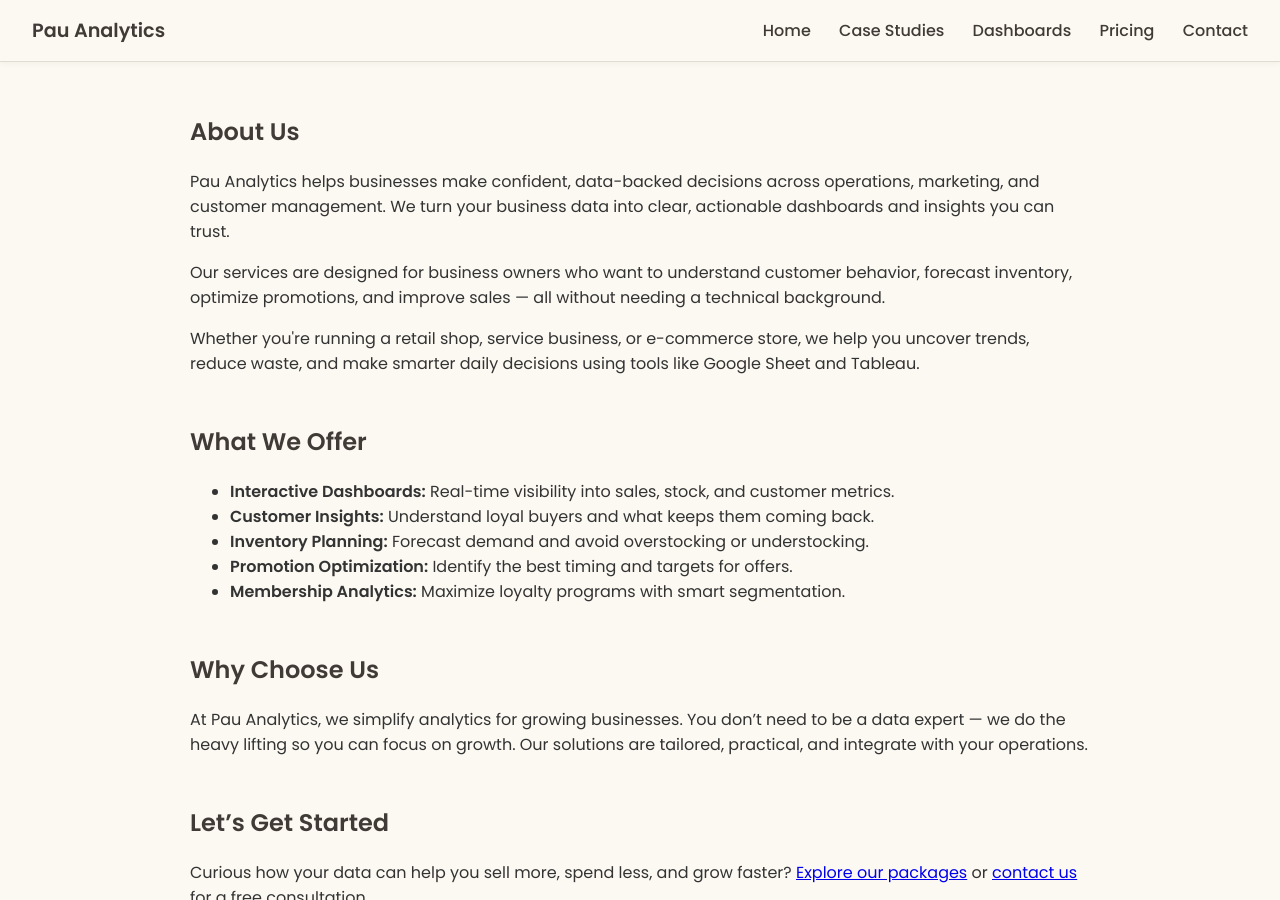
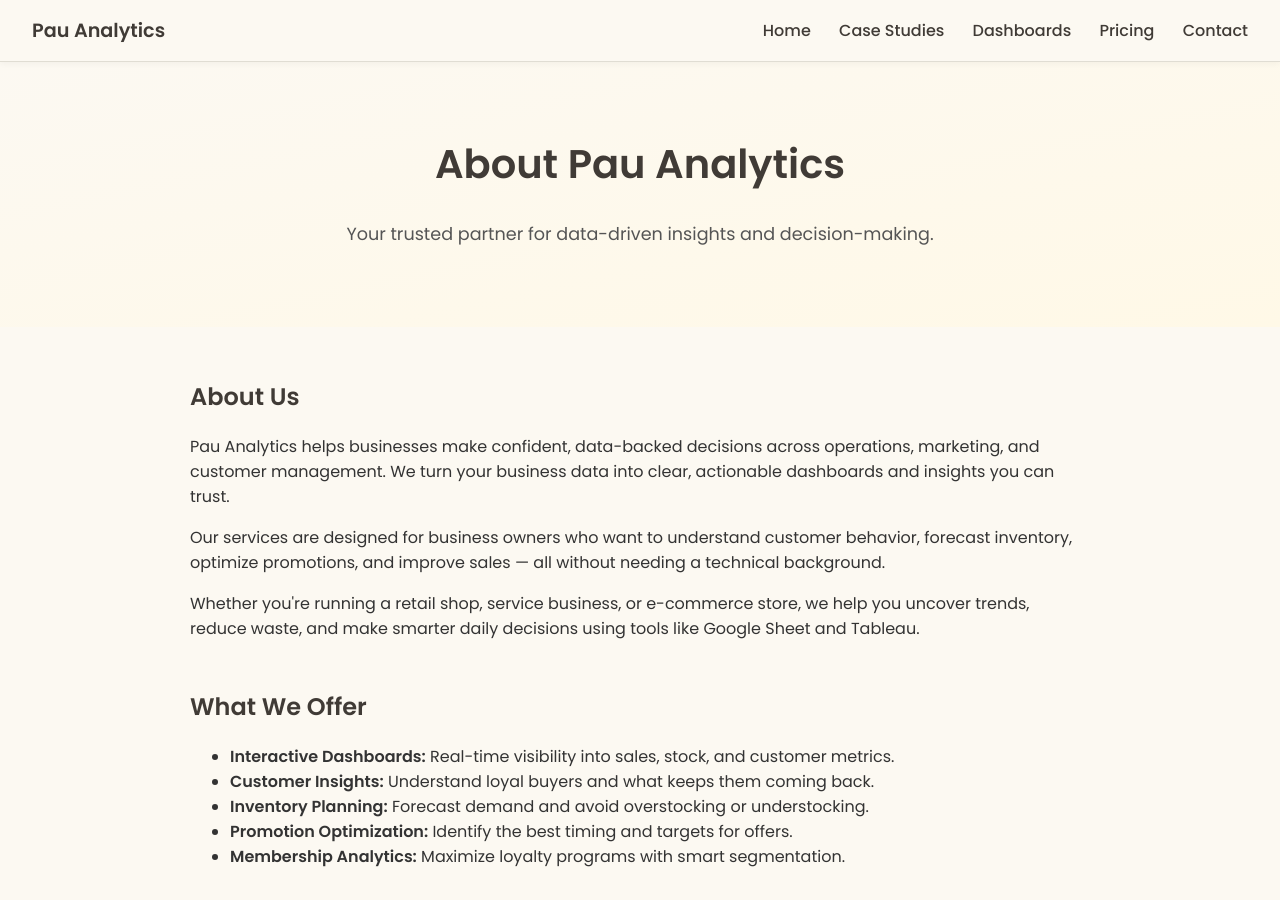
Before and after one commit to lyven81/pinnacles-learning-website, a Jekyll site: the page about.html, which Jekyll copies as it is, in a window 1280 px wide and 900 px high. Built offline with Jekyll 4.4.1, drawn with Linux system fonts in a browser that asks for light colours.

Commit message:
Update about.html

```diff
--- a/about.html
+++ b/about.html
@@ -214,6 +214,11 @@
     </nav>
   </div>
 
+  <header>
+  <h1>About Pau Analytics</h1>
+  <p>Your trusted partner for data-driven insights and decision-making.</p>
+</header>
+
   <div class="container">
     <section class="section">
       <h2>About Us</h2>
```
